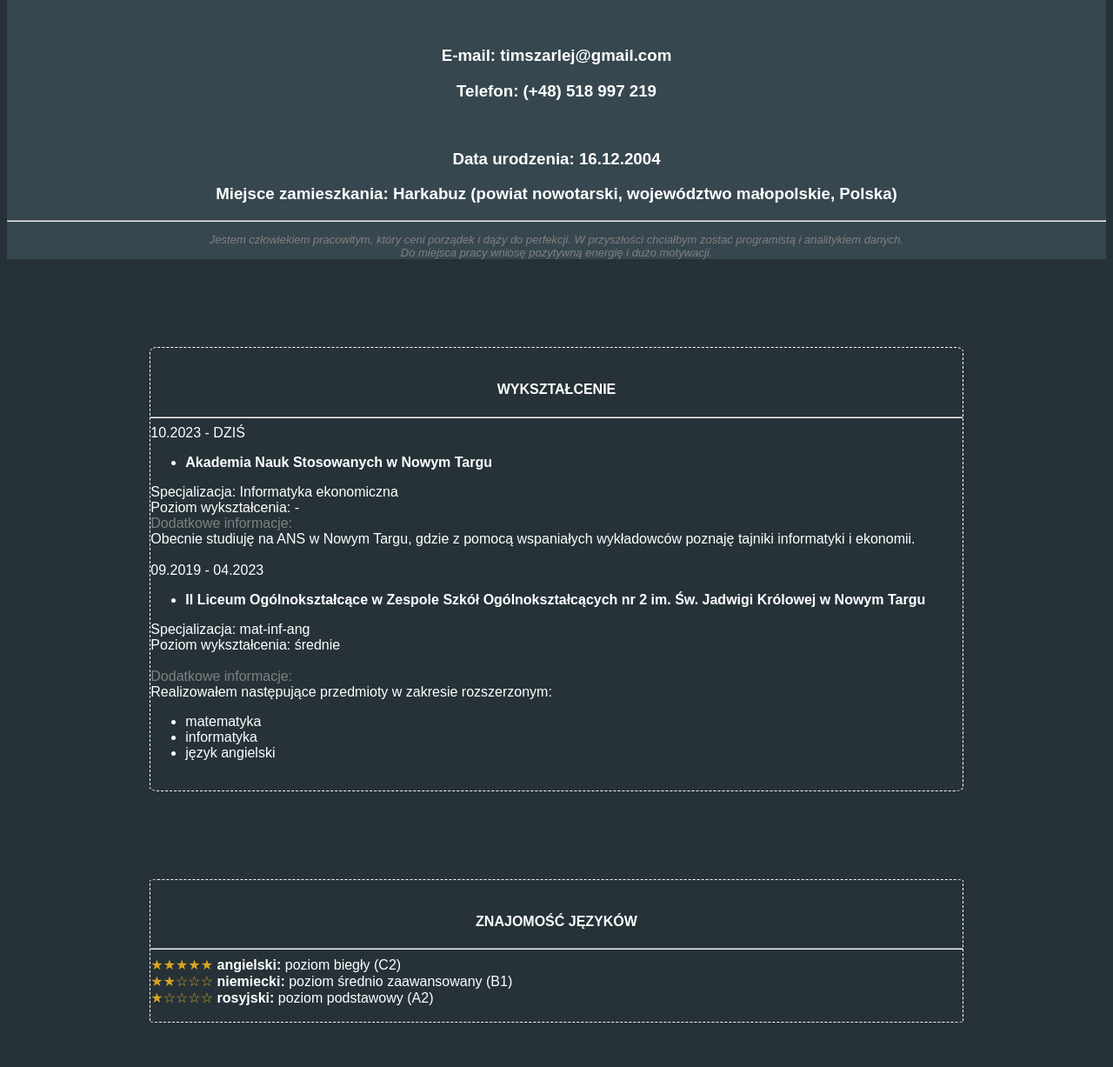
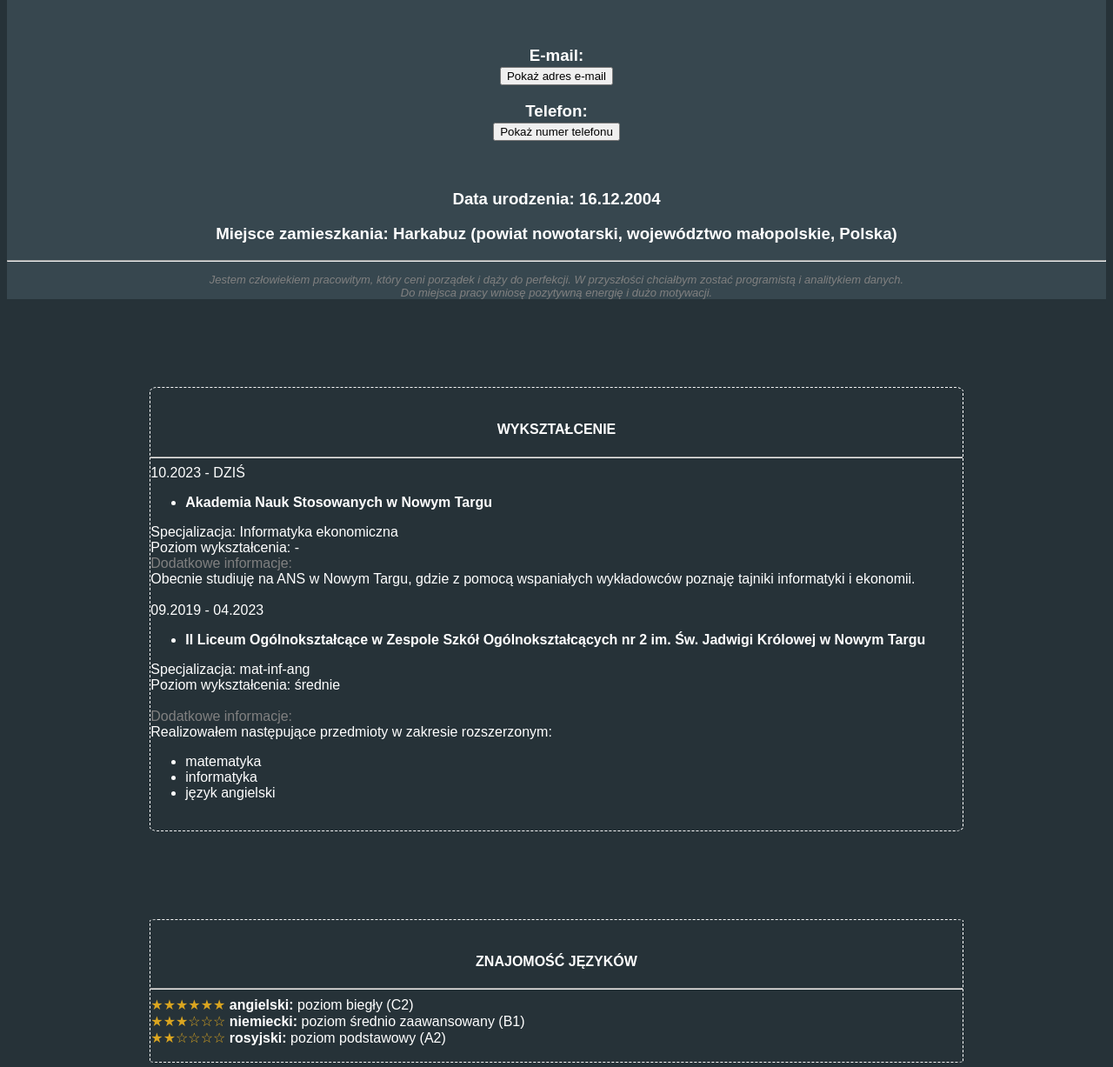
Before and after one commit to Tymek14695/CV, a plain HTML site: page index.html in a window 1280 px wide. Shown: the part 273-1500 px from the top of the page at 87% size. Drawn offline with Linux system fonts and the light colour scheme.

Commit message:
Created a local server, modified index.html, created app.js with small functionalities as showing contact info

```diff
--- /dev/null
+++ b/app.js
@@ -0,0 +1,6 @@
+function getEmailAdress() {
+    document.getElementById("showEmail").innerHTML = "timszarlej@gmail.com"
+}
+function getPhoneNumber() {
+    document.getElementById("showNumber").innerHTML = "(+48) 518 997 219"
+}
--- a/index.html
+++ b/index.html
@@ -18,8 +18,8 @@
                     <div id="topright">
                         <h2>Tymoteusz Szarlej</h2>
                         <br>
-                        <h3>E-mail: <b>timszarlej@gmail.com</b></h3>
-                        <h3>Telefon: <b>(+48) 518 997 219</b></h3>
+                        <h3>E-mail: <div id="showEmail"><button onclick="getEmailAdress">Pokaż adres e-mail</button></div></h3>
+                        <h3>Telefon: <div id="showNumber"><button onclick="getPhoneNumber">Pokaż numer telefonu</button></div></h3>
                         <br>
                         <h3>Data urodzenia: <b>16.12.2004</b></h3>
                         <h3>Miejsce zamieszkania: <b>Harkabuz</b> (powiat nowotarski, województwo małopolskie, Polska)</h3>
@@ -58,9 +58,9 @@
                 <br>
                 <h4>ZNAJOMOŚĆ JĘZYKÓW</h4>
                 <hr>
-                <span class="gwiazdka">★★★★★</span> <b>angielski: </b>poziom biegły (C2)<br>
-                <span class="gwiazdka">★★☆☆☆</span> <b>niemiecki: </b>poziom średnio zaawansowany (B1)<br>
-                <span class="gwiazdka">★☆☆☆☆</span> <b>rosyjski: </b>poziom podstawowy (A2)<br>
+                <span class="gwiazdka">★★★★★★</span> <b>angielski: </b>poziom biegły (C2)<br>
+                <span class="gwiazdka">★★★☆☆☆</span> <b>niemiecki: </b>poziom średnio zaawansowany (B1)<br>
+                <span class="gwiazdka">★★☆☆☆☆</span> <b>rosyjski: </b>poziom podstawowy (A2)<br>
                 <br>
             </section>
             <section>
```
